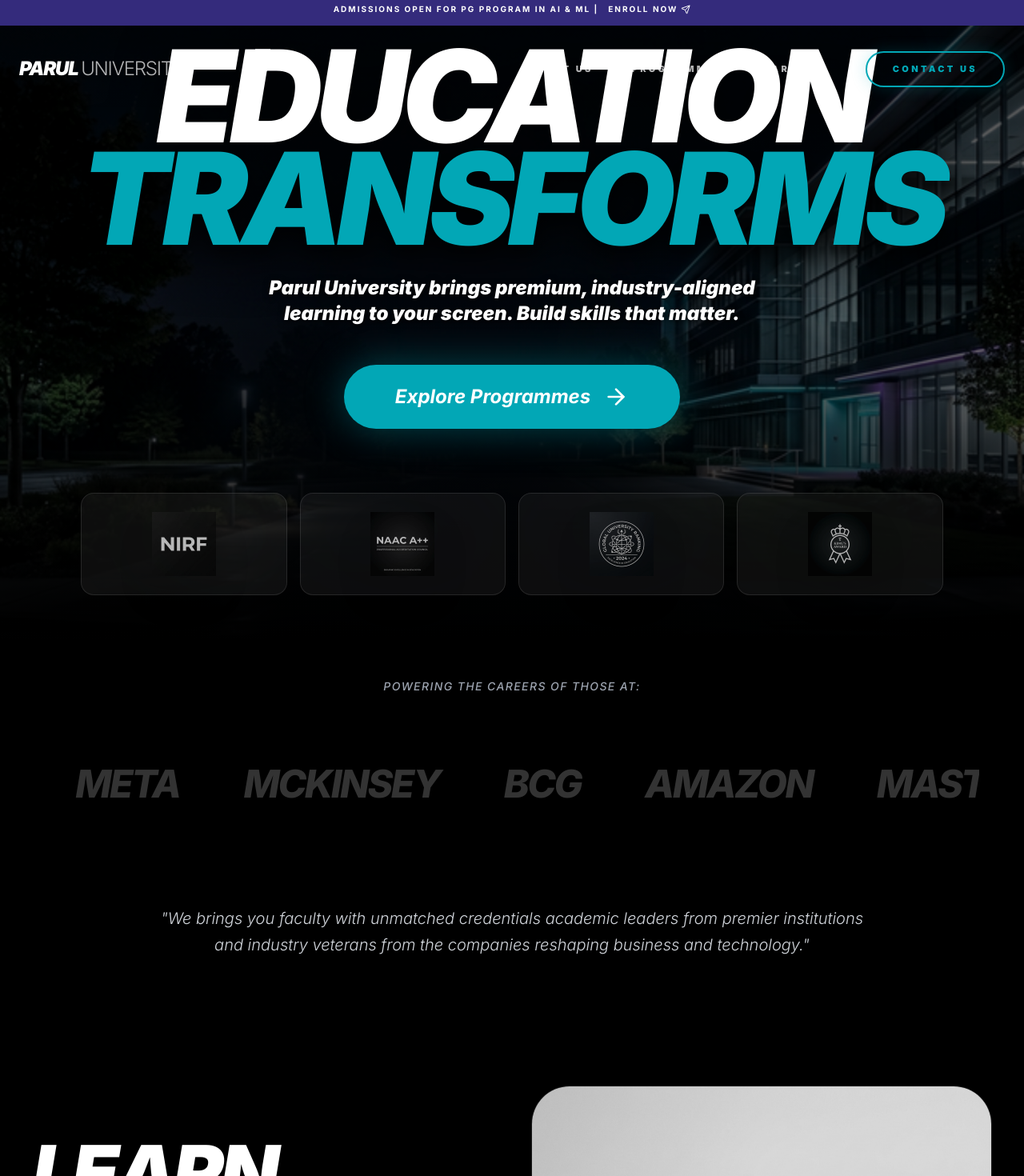
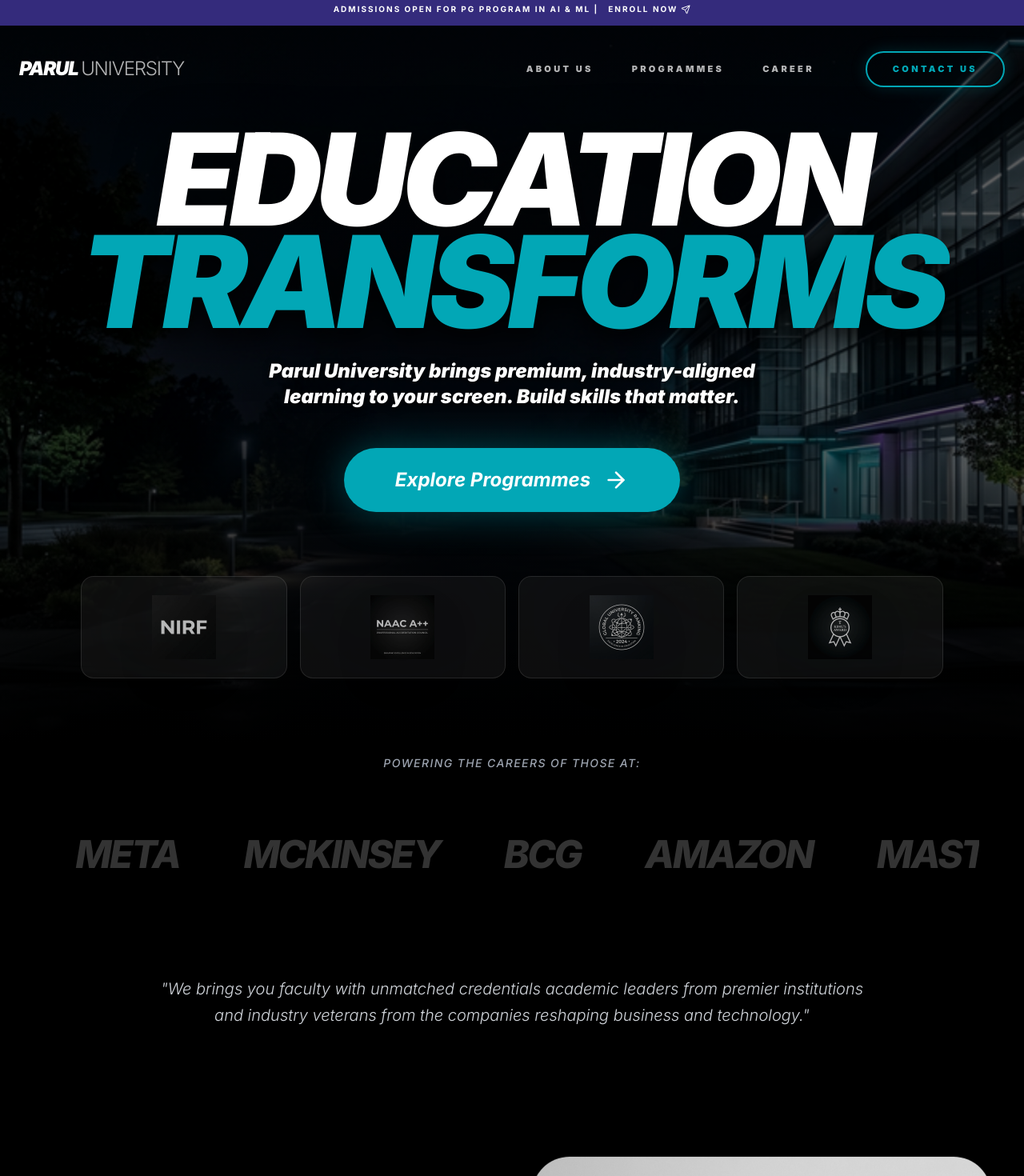
Before and after one commit to aipm-akshitgoel/AI-Blog-Generator, a Next.js app: page /test-template in a window 1280 px wide. Shown: the top 1470 px of the page at 80% size. Built offline with nearby package versions, Linux system fonts and the light colour scheme; a web font is replaced by a local one.

Commit message:
style: remove fixed height from hero to eliminate desktop spacing issue above ticker

```diff
--- a/src/components/parul/Hero.tsx
+++ b/src/components/parul/Hero.tsx
@@ -6,7 +6,7 @@
 
 const Hero: React.FC = () => {
     return (
-        <section className="relative min-h-[95dvh] pt-32 pb-16 lg:min-h-screen lg:py-0 flex flex-col items-center justify-center text-center px-4 overflow-hidden bg-black text-white">
+        <section className="relative pt-32 pb-16 md:pt-40 md:pb-20 flex flex-col items-center justify-center text-center px-4 overflow-hidden bg-black text-white">
             {/* Background elements */}
             <div className="absolute inset-0 z-0">
                 <div className="absolute top-0 left-0 w-full h-full bg-gradient-to-b from-black/60 via-black/30 to-black z-10" />
--- a/src/components/parul/Ticker.tsx
+++ b/src/components/parul/Ticker.tsx
@@ -9,9 +9,9 @@
     ];
 
     return (
-        <section className="bg-black pt-8 pb-16 md:pt-12 md:pb-20 px-4 overflow-hidden">
+        <section className="bg-black pt-8 pb-16 md:pt-4 md:pb-20 px-4 overflow-hidden">
             <div className="parul-container">
-                <div className="text-gray-400 text-center mb-6 md:mb-10 text-sm font-medium tracking-widest uppercase italic font-black">
+                <div className="text-gray-400 text-center mb-6 md:mb-8 text-sm font-medium tracking-widest uppercase italic font-black">
                     Powering the careers of those at:
                 </div>
 
```
